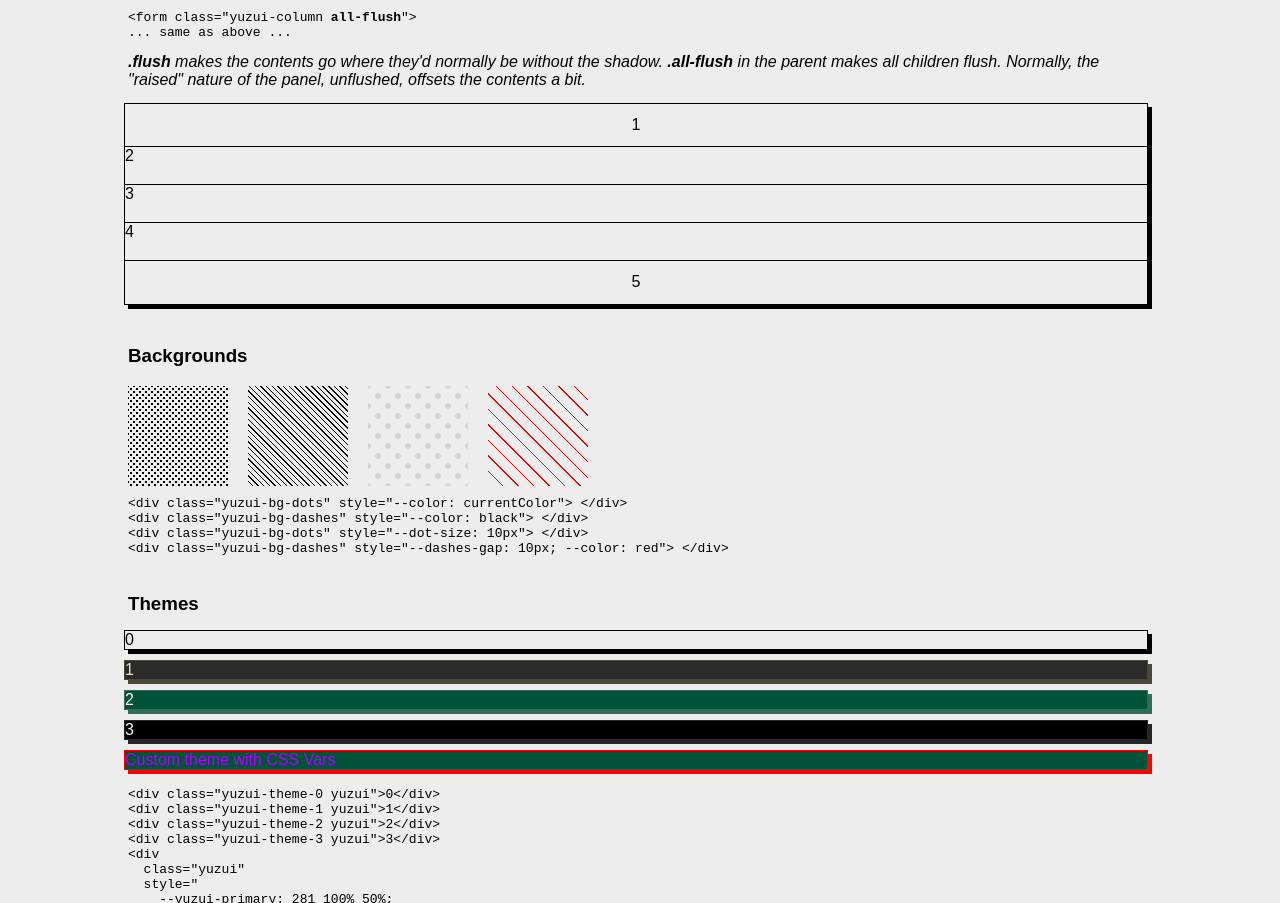
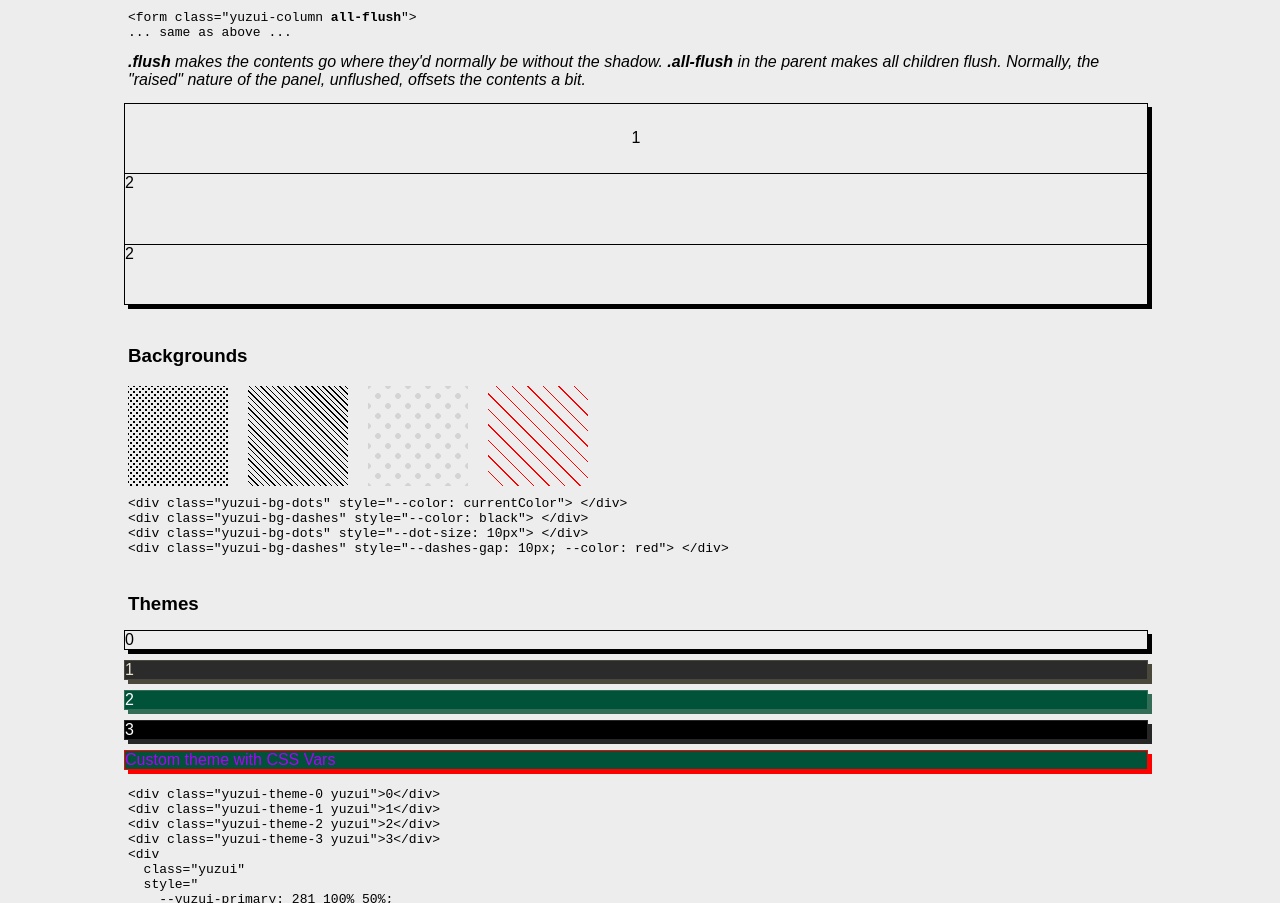
Before and after one commit to yuzu-health/yuzu.style, a website: page index.html in a window 1280 px wide. Shown: the part 2035-2938 px from the top of the page. Drawn offline with Linux system fonts and the light colour scheme.

Commit message:
border b

```diff
--- a/index.html
+++ b/index.html
@@ -350,11 +350,12 @@
     <!-- <div class="yuzui">Header</div> -->
 
     <div class="yuzui-column yuzui" style="height: 200px">
-      <button type="button" class="yuzui" style="height: 70px">1</button>
-      <div class="yuzui" style="height: 70px">2</div>
-      <div class="yuzui" style="height: 70px">3</div>
-      <div class="yuzui" style="height: 70px">4</div>
-      <button type="button" class="yuzui" style="height: 70px">5</button>
+      <button type="button" class="yuzui" style="height: 70px; flex-shrink: 0">
+        1
+      </button>
+      <div class="yuzui" style="height: 70px; flex-shrink: 0">2</div>
+      <div class="yuzui" style="height: 70px; flex-shrink: 0">2</div>
+      <button class="yuzui" style="height: 70px; flex-shrink: 0">2</button>
     </div>
 
     <!-- <div class="yuzui">Footer</div> -->
--- a/package.json
+++ b/package.json
@@ -1,7 +1,7 @@
 {
   "name": "@yuzu-health/yuzui",
   "type": "module",
-  "version": "1.15.1",
+  "version": "1.15.2",
   "main": "/src/all.css",
   "repository": {
     "type": "git",
--- a/src/panels.css
+++ b/src/panels.css
@@ -127,6 +127,15 @@
   }
 }
 
+.yuzui.yuzui-column::after {
+  content: "";
+  border-top: 1px solid var(--panel);
+  background-color: var(--background-color, transparent);
+  flex-grow: 1;
+  width: 100%;
+  z-index: 1;
+}
+
 .yuzui-row:has(:is(button, a, .button).yuzui) ~ * {
   z-index: 1;
 }
```
Also changed, not shown: dist/all.min.css, 1 other file.
